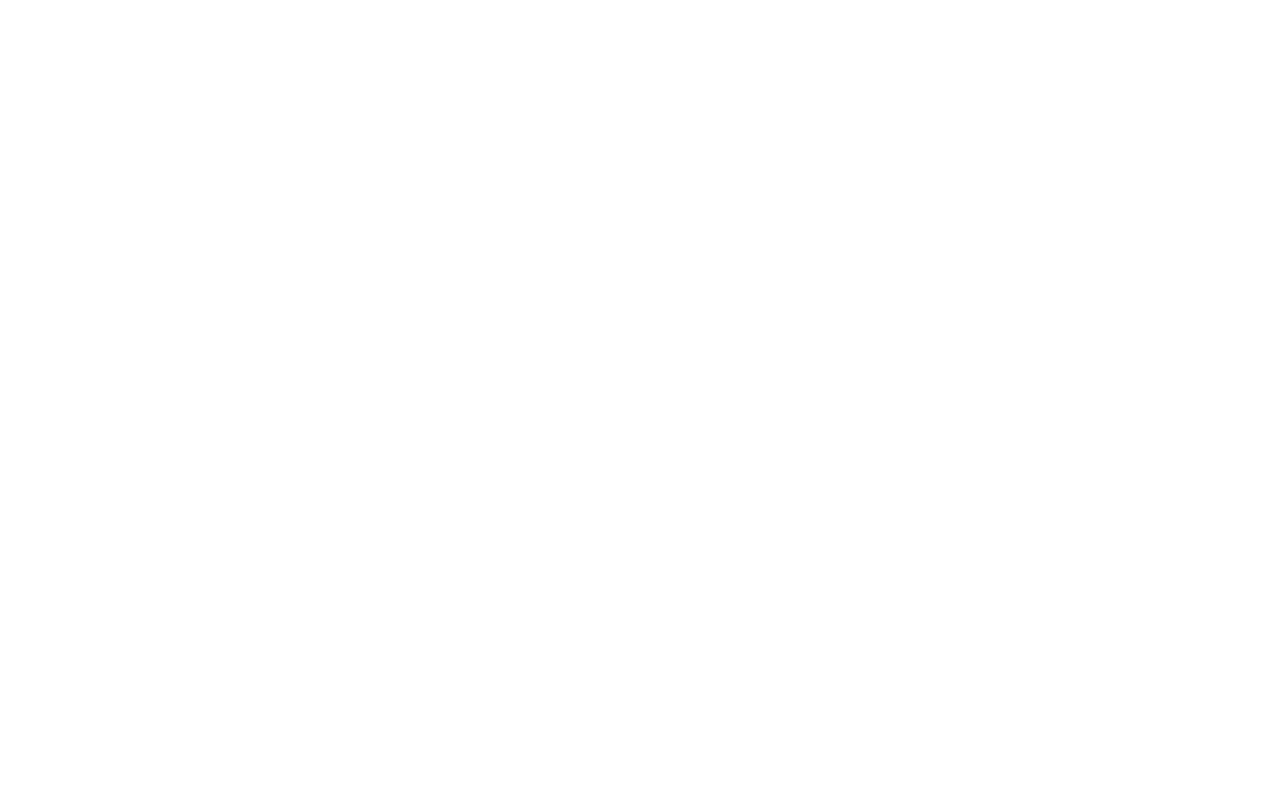
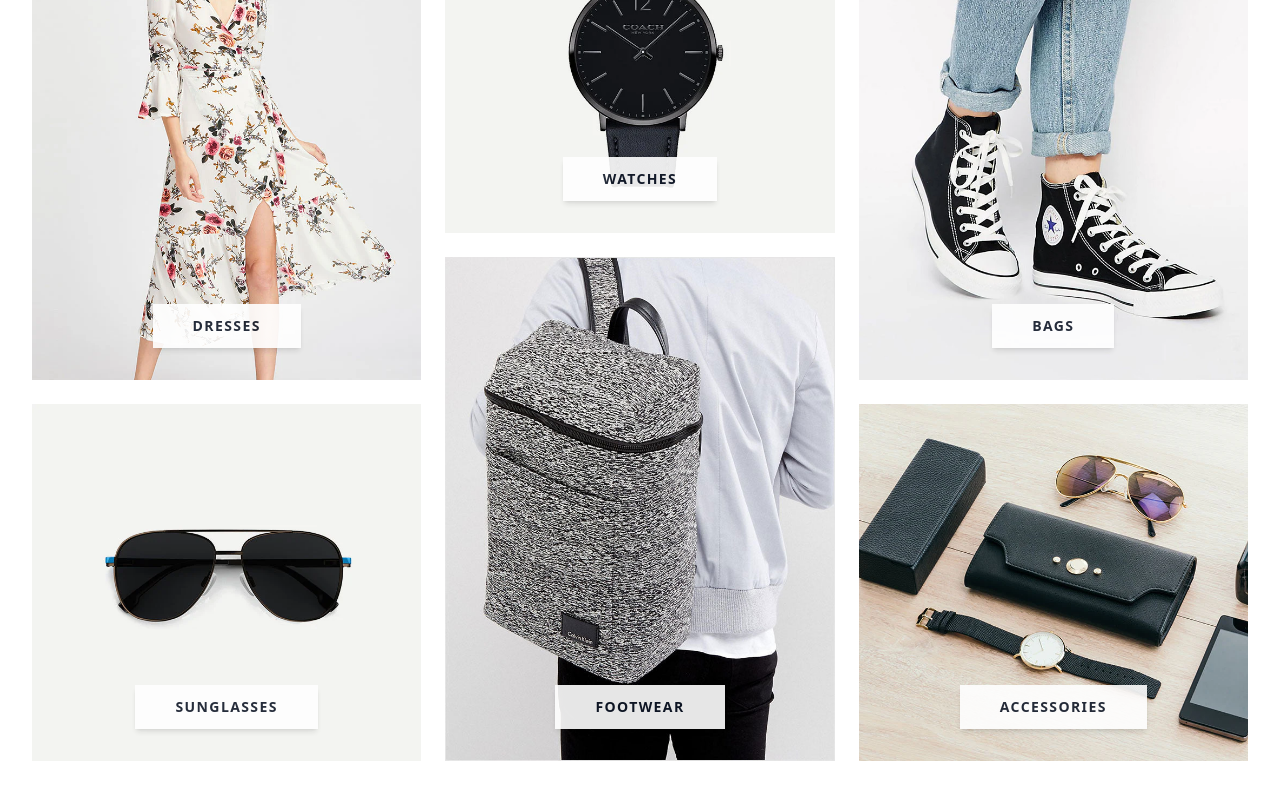
Before and after one commit to Aymen-zhr/Aymen_Zouhari_Final_Project_React, a React (Vite) app in the folder final project react/: page / in a window 1280 px wide. Shown: the part 886-1686 px from the top of the page. Before the commit the page ends 800 px from the top, so only its background shows below. Built offline with nearby package versions, Linux system fonts and the light colour scheme.

Commit message:
feat: added Card section

```diff
--- a/final project react/src/pages/home/index.jsx
+++ b/final project react/src/pages/home/index.jsx
@@ -2,6 +2,7 @@
 import Navbar from "../../components/Header/Navbar";
 import Topbar from "../../components/Header/TopBar";
 import HeroCarousel from "./partials/HeroCarousel";
+import Cards from "./partials/Cards";
 
 const Index = () => {
   return (
@@ -9,6 +10,7 @@
       <Topbar />
       <Navbar />
       <HeroCarousel />
+      <Cards />
     </>
   );
 };
--- /dev/null
+++ b/final project react/src/pages/home/partials/Cards.jsx
@@ -0,0 +1,61 @@
+import React from "react";
+import { images } from "../../../constants/images";
+
+const CategorySection = () => {
+    return (
+        <div className="min-h-screen py-16 px-4 md:px-8">
+            <div className="columns-1 md:columns-2 lg:columns-3 gap-6 space-y-6">
+                <div className="break-inside-avoid">
+                    <div className="relative overflow-hidden group">
+                        <img src={images.categories.dresses} alt="DRESSES" className="w-full h-auto block transition-transform duration-500 group-hover:scale-110" />
+                        <div className="absolute bottom-8 w-full flex justify-center pointer-events-none">
+                            <button className="bg-white opacity-90 text-gray-900 px-10 py-3 text-sm font-bold tracking-widest shadow-md hover:bg-orange-500 hover:text-white transition-colors duration-300 uppercase pointer-events-auto cursor-pointer">DRESSES</button>
+                        </div>
+                    </div>
+                </div>
+                <div className="break-inside-avoid">
+                    <div className="relative overflow-hidden group">
+                        <img src={images.categories.sunglasses} alt="SUNGLASSES" className="w-full h-auto block transition-transform duration-500 group-hover:scale-110" />
+                        <div className="absolute bottom-8 w-full flex justify-center pointer-events-none">
+                            <button className="bg-white opacity-90 text-gray-900 px-10 py-3 text-sm font-bold tracking-widest shadow-md hover:bg-orange-500 hover:text-white transition-colors duration-300 uppercase pointer-events-auto cursor-pointer">SUNGLASSES</button>
+                        </div>
+                    </div>
+                </div>
+                <div className="break-inside-avoid">
+                    <div className="relative overflow-hidden group">
+                        <img src={images.categories.watches} alt="WATCHES" className="w-full h-auto block transition-transform duration-500 group-hover:scale-110" />
+                        <div className="absolute bottom-8 w-full flex justify-center pointer-events-none">
+                            <button className="bg-white opacity-90 text-gray-900 px-10 py-3 text-sm font-bold tracking-widest shadow-md hover:bg-orange-500 hover:text-white transition-colors duration-300 uppercase pointer-events-auto cursor-pointer">WATCHES</button>
+                        </div>
+                    </div>
+                </div>
+                <div className="break-inside-avoid">
+                    <div className="relative overflow-hidden group">
+                        <img src={images.categories.footwear} alt="FOOTWEAR" className="w-full h-auto block transition-transform duration-500 group-hover:scale-110" />
+                        <div className="absolute bottom-8 w-full flex justify-center pointer-events-none">
+                            <button className="bg-white opacity-90 text-gray-900 px-10 py-3 text-sm font-bold tracking-widest shadow-md hover:bg-orange-500 hover:text-white transition-colors duration-300 uppercase pointer-events-auto cursor-pointer">FOOTWEAR</button>
+                        </div>
+                    </div>
+                </div>
+                <div className="break-inside-avoid">
+                    <div className="relative overflow-hidden group">
+                        <img src={images.categories.bags} alt="BAGS" className="w-full h-auto block transition-transform duration-500 group-hover:scale-110" />
+                        <div className="absolute bottom-8 w-full flex justify-center pointer-events-none">
+                            <button className="bg-white opacity-90 text-gray-900 px-10 py-3 text-sm font-bold tracking-widest shadow-md hover:bg-orange-500 hover:text-white transition-colors duration-300 uppercase pointer-events-auto cursor-pointer">BAGS</button>
+                        </div>
+                    </div>
+                </div>
+                <div className="break-inside-avoid">
+                    <div className="relative overflow-hidden group">
+                        <img src={images.categories.accessories} alt="ACCESSORIES" className="w-full h-auto block transition-transform duration-500 group-hover:scale-110" />
+                        <div className="absolute bottom-8 w-full flex justify-center pointer-events-none">
+                            <button className="bg-white opacity-90 text-gray-900 px-10 py-3 text-sm font-bold tracking-widest shadow-md hover:bg-orange-500 hover:text-white transition-colors duration-300 uppercase pointer-events-auto cursor-pointer">ACCESSORIES</button>
+                        </div>
+                    </div>
+                </div>
+            </div>
+        </div>
+    );
+};
+
+export default CategorySection;
```
